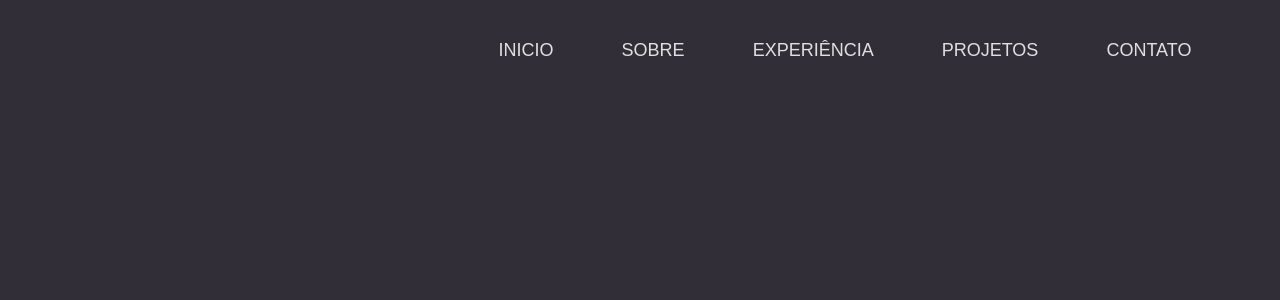
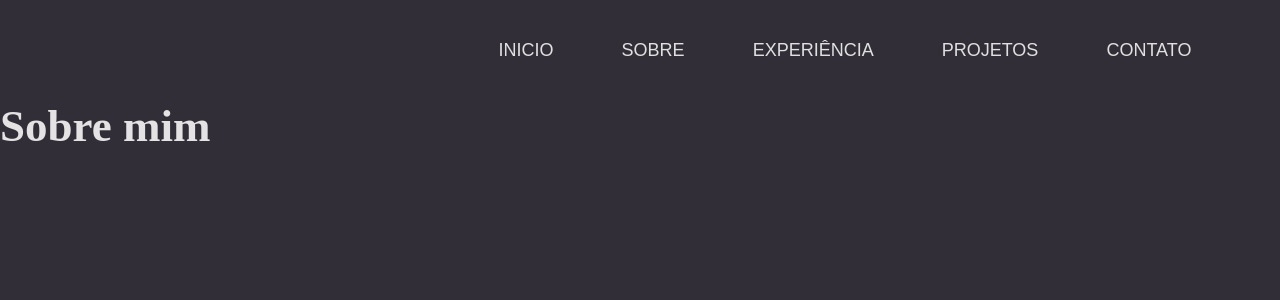
Before and after one commit to Guilherme1Souza/Portfolio, a React (Vite) app: page /about in a window 1280 px wide. Shown: the top 300 px of the page. Built offline with nearby package versions, Linux system fonts and the light colour scheme.

Commit message:
construção da página e componente hero

```diff
--- /dev/null
+++ b/src/components/aboutInfo/AboutText.jsx
@@ -0,0 +1,11 @@
+import { AboutTitle } from "./style";
+
+export function AboutText({title}) {
+    return (
+        <AboutTitle>
+        <h2>{title}</h2>
+        </AboutTitle>
+
+
+    );
+  };
--- /dev/null
+++ b/src/components/aboutInfo/style.js
@@ -0,0 +1,10 @@
+import styled from "styled-components";
+
+export const AboutTitle = styled.h2`
+h2 {
+    font-size: 45px;
+}
+`
+
+export const About = styled.div`
+`
--- a/src/components/aboutText/AboutText.jsx
+++ /dev/null
@@ -1,6 +0,0 @@
-export const AboutText = () => {
-    return (
-        <>
-        </>
-    );
-  };
--- a/src/components/nav/style.js
+++ b/src/components/nav/style.js
@@ -85,7 +85,7 @@ export const Navegação = styled.nav`
 
     @media (max-width: ${breakpoints.xxxl}){
       li a {
-        font-size: 22px;
+        font-size: 18px;
       }
     }
 
@@ -167,12 +167,18 @@ export const Navegação = styled.nav`
 `;
 
 export const Overlay = styled.div`
-  display: block;
+
+
+
+
+  @media (max-width: ${breakpoints.xs}) {
+    background: rgba(0, 0, 0, 0.5);
+    z-index: 998;
+    display: block;
   position: fixed;
   top: 0;
   left: 0;
   width: 100%;
   height: 100%;
-  background: rgba(0, 0, 0, 0.5);
-  z-index: 998;
+  }
 `;
--- a/src/pages/About/index.jsx
+++ b/src/pages/About/index.jsx
@@ -1,9 +1,10 @@
-import { AboutText } from "../../components/aboutText/AboutText";
+import { AboutText } from "../../components/aboutInfo/AboutText";
 
 export const About = () => {
   return (
     <>
-      <AboutText />
+      <AboutText title="Sobre mim">
+      </AboutText>
     </>
   );
 };
```
